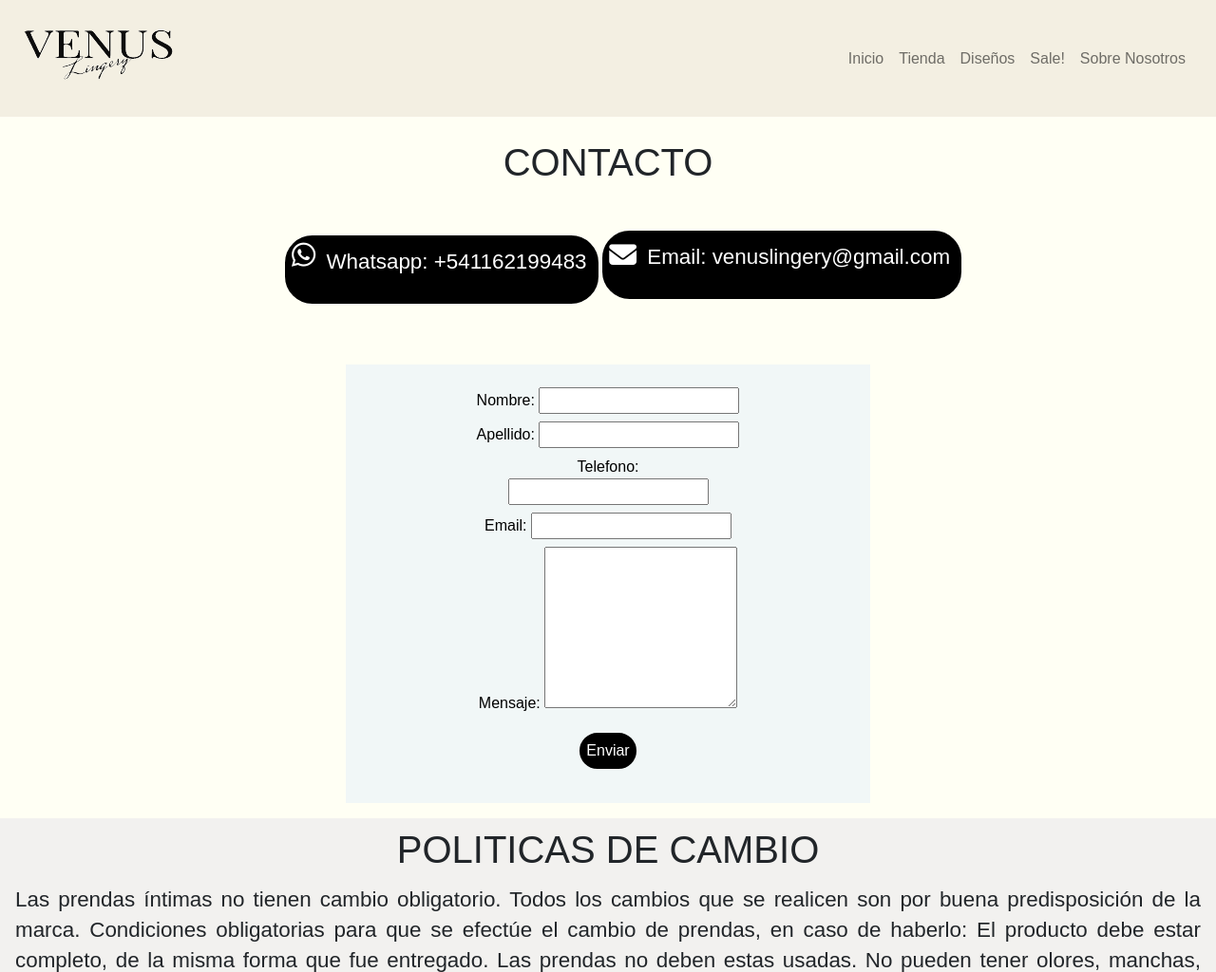
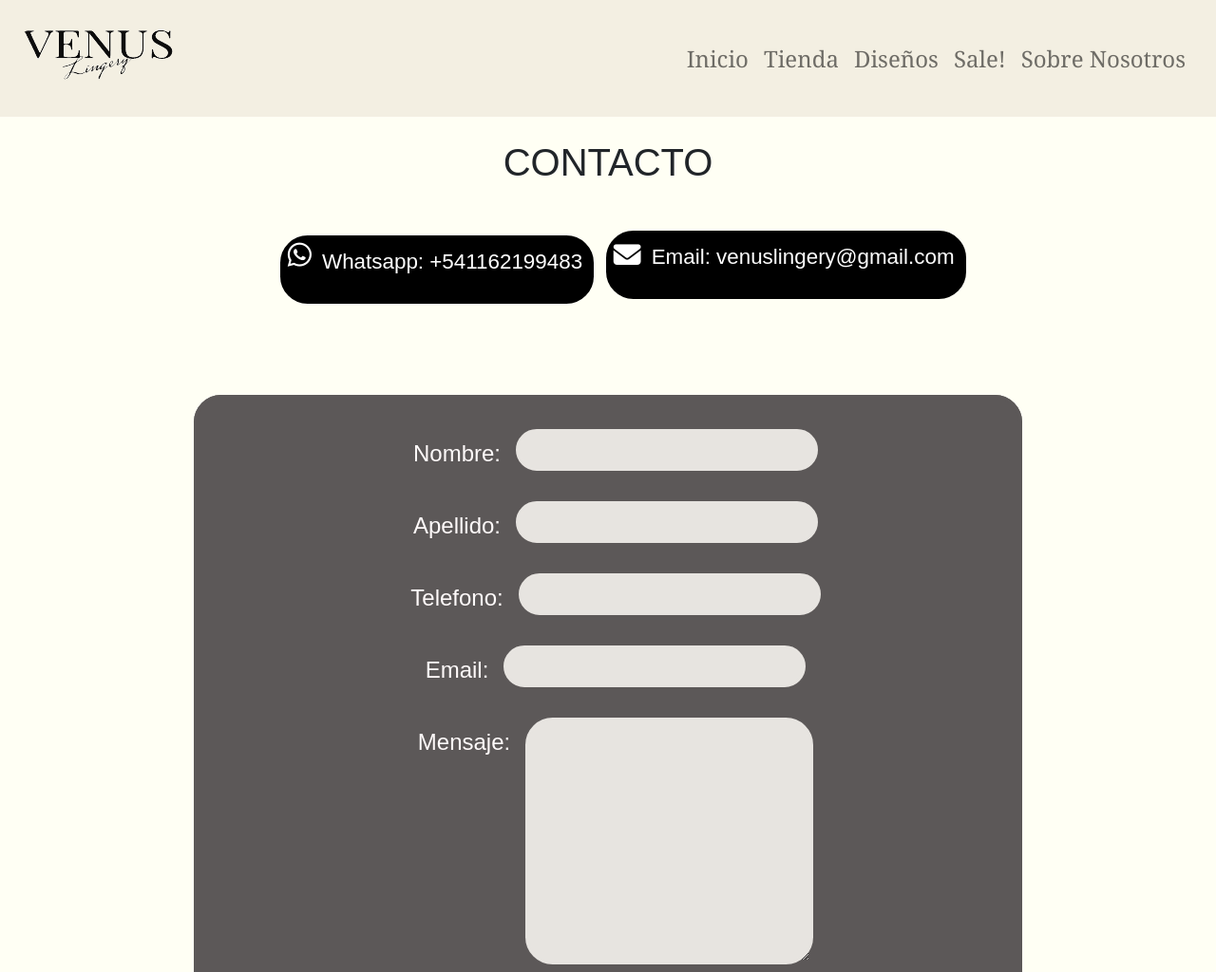
Before and after one commit to BarbMoBe/PreEntrega2-Moreno, a plain HTML site: page contacto.html in a window 1280 px wide. Shown: the top 1024 px of the page at 95% size. Drawn offline with nearby package versions, Linux system fonts and the light colour scheme; a web font is replaced by a local one.

Commit message:
cambios2

```diff
--- a/css/style.css
+++ b/css/style.css
@@ -28,12 +28,26 @@
   padding-right: 16px;
   padding-bottom: 8px;
   padding-left: 16px;
-}
-
-.navlink {
   background-color: #f3efe2;
 }
 
+.nav-item {
+  font-size: 1rem;
+  color: #161615;
+  font-family: "Georgia", serif;
+}
+
+@media (min-width: 768px) {
+  .nav-item {
+    font-size: 1.5rem;
+  }
+}
+
+@media (min-width: 768px) {
+  .nav-item {
+    font-size: 1.5rem;
+  }
+}
 .nav__menu ul li {
   font-family: "Cormorant Garamond", serif;
   justify-content: center;
@@ -49,7 +63,6 @@
   padding: 0.2rem 0.2rem 0.2rem 0.2rem;
 }
 .nav__link {
-  color: rgb(199, 191, 191);
   border-width: 3rem;
   font-size: 1.5rem;
   text-decoration: none;
@@ -108,8 +121,8 @@
 }
 
 .image {
-  margin: 2rem 10rem 2rem 10rem;
-  padding: 3rem 10rem 3rem 10rem;
+  margin: 1.5rem 1rem 1.5rem 1rem;
+  padding: 0rem 1rem 1.5rem 1rem;
   max-width: 100%;
 }
 .products__image {
@@ -130,6 +143,7 @@
   text-align: center;
   font-size: 0.8rem;
 }
+
 @media (min-width: 768px) {
   h1 {
     font-size: 2.5rem;
@@ -223,7 +237,6 @@
 
 .text_name {
   justify-content: center;
-  margin: 0.5rem 0.5rem 0.5rem 0.5rem;
 }
 
 .price {
@@ -246,15 +259,23 @@
   }
 }
 
-.block_data {
-  text-align: center;
-  margin: 1rem 1rem 1rem 1rem;
-  padding: 2rem 5rem 2rem 5rem;
-}
-.block_data ul li {
-  list-style: none;
+@media (min-width: 200px) {
+  .block_data {
+    font-size: 2rem;
+    margin: 1rem 0rem 1rem 0rem;
+    padding: 1rem 0rem 1rem 0rem;
+    text-align: center;
+  }
 }
 
+@media (min-width: 600px) {
+  .block_data {
+    font-size: 3rem;
+    margin: 1rem 0rem 1rem 0rem;
+    padding: 1rem 0rem 1rem 0rem;
+    text-align: center;
+  }
+}
 .button {
   text-align: center;
   margin: 0.5rem 0.5rem 0.5rem 0.5rem;
@@ -316,12 +337,92 @@
 
 fieldset {
   align-self: center;
-  margin: 1rem 20rem 1rem 20rem;
-  padding: 1rem 8rem 1rem 8rem;
-  color: black;
-  background-color: #f1f7f7;
+  background-color: rgb(92, 88, 88);
 }
 
+input {
+  background-color: #e7e4e0;
+  border-style: solid;
+  border-color: #e7e4e0;
+  border-radius: 1.8rem;
+  border-width: 0.3rem;
+}
+
+textarea {
+  background-color: #e7e4e0;
+  border-style: solid;
+  border-color: #e7e4e0;
+  border-radius: 1.8rem;
+  border-width: 0.3rem;
+}
+
+@media (min-width: 200px) {
+  .text_name {
+    font-size: 1rem;
+    margin: 1rem 0.5rem 0 1rem;
+    padding-top: 1rem;
+    text-align: center;
+  }
+}
+
+@media (min-width: 350px) {
+  .text_name {
+    font-size: 1.2rem;
+    margin: 1rem 1.5rem 0.5rem 1.5rem;
+    padding-top: 1rem;
+    text-align: center;
+  }
+}
+
+@media (min-width: 380px) {
+  .text_name {
+    font-size: 1.5rem;
+    margin: 1rem 1.5rem 0.5rem 1.5rem;
+    padding-top: 1rem;
+    text-align: center;
+  }
+}
+
+label {
+  font-size: 1rem;
+  color: rgb(255, 250, 250);
+}
+
+@media (min-width: 500px) {
+  label {
+    font-size: 1.5rem;
+    margin: 0.5rem 1rem 0rem 1rem;
+  }
+}
+
+@media (min-width: 500px) {
+  .text_name {
+    display: flex;
+  }
+}
+
+@media (min-width: 800px) {
+  form {
+    margin: 2rem 4rem 2rem 4rem;
+  }
+}
+
+@media (min-width: 1000px) {
+  form {
+    margin: 3rem 8rem 3rem 8rem;
+    padding: 1rem 2rem 1rem 2rem;
+  }
+}
+
+@media (min-width: 800px) {
+  fieldset {
+    background-color: rgb(92, 88, 88);
+    border-style: solid;
+    border-color: rgb(92, 88, 88);
+    border-radius: 1.8rem;
+    border-width: 0.3rem;
+  }
+}
 footer {
   background-color: black;
 }
```
